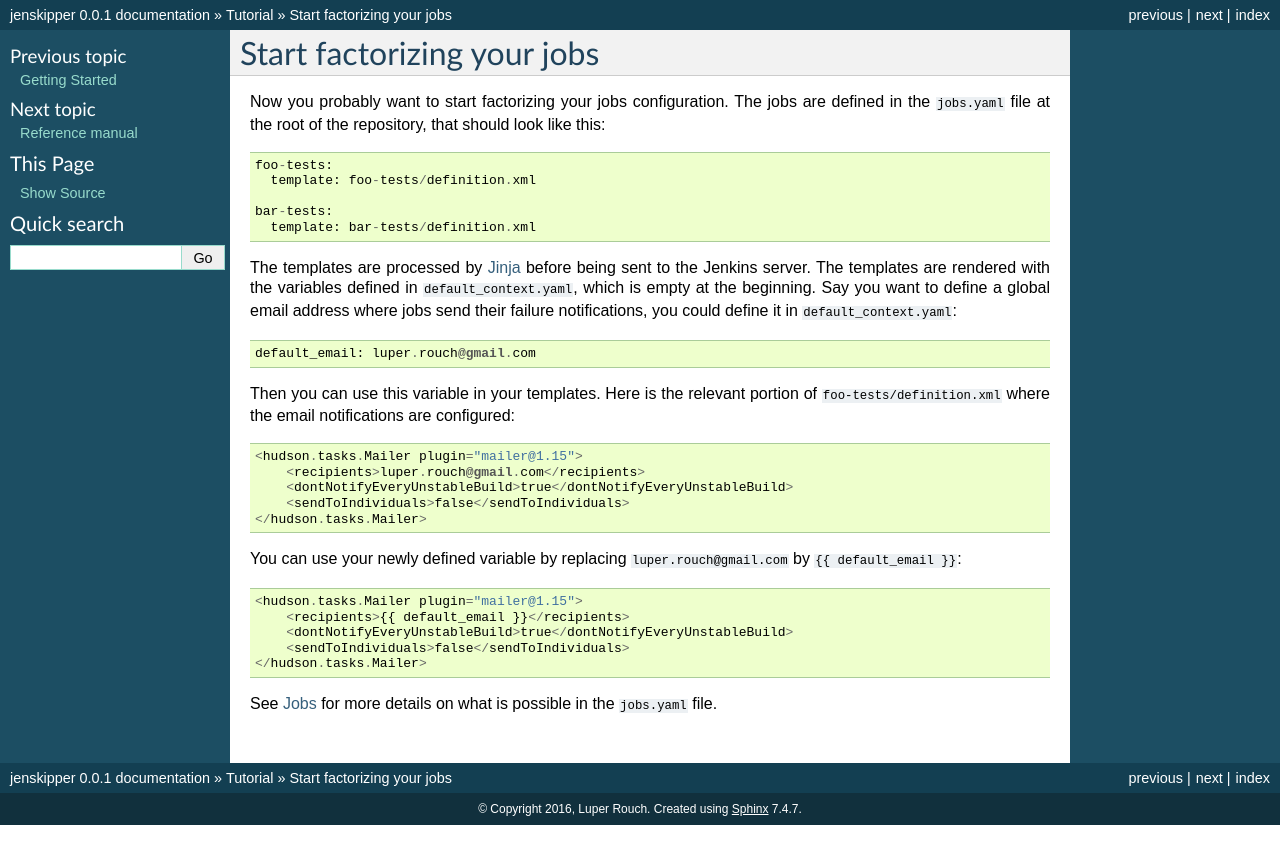
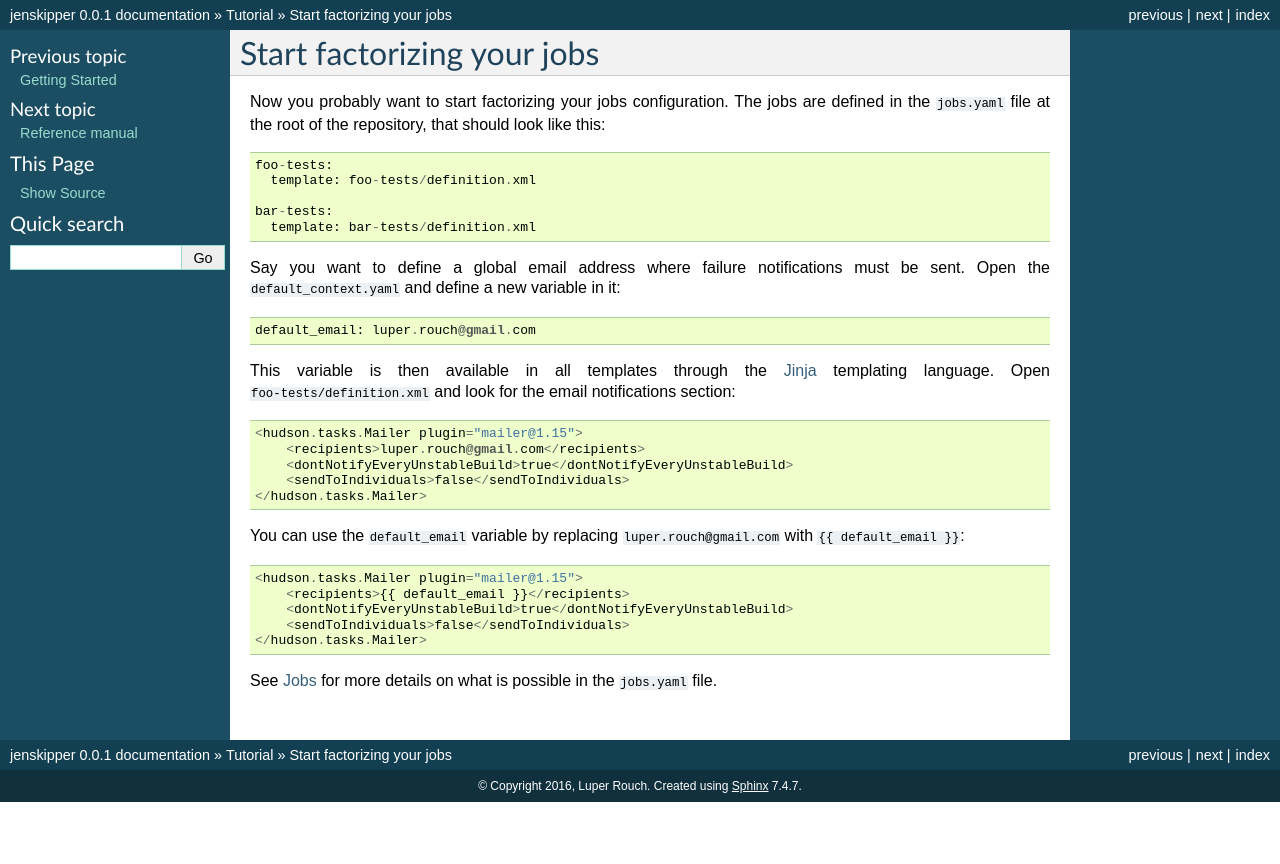
Before and after one commit to flupke/jenskipper, a Sphinx documentation site: the page built from doc/factorizing_jobs.rst, in a window 1280 px wide. Shown: the top 864 px of the page. Built offline with Sphinx 7.4.7, drawn with Linux system fonts in a browser that asks for light colours.

Commit message:
doc: rewrote factorizing_jobs

```diff
--- a/doc/factorizing_jobs.rst
+++ b/doc/factorizing_jobs.rst
@@ -11,16 +11,14 @@ repository, that should look like this::
     bar-tests:
       template: bar-tests/definition.xml
 
-The templates are processed by `Jinja <http://jinja.pocoo.org/>`_ before being
-sent to the Jenkins server. The templates are rendered with the variables
-defined in ``default_context.yaml``, which is empty at the beginning. Say you
-want to define a global email address where jobs send their failure
-notifications, you could define it in ``default_context.yaml``::
+Say you want to define a global email address where failure notifications must
+be sent. Open the ``default_context.yaml`` and define a new variable in it::
 
     default_email: luper.rouch@gmail.com
 
-Then you can use this variable in your templates. Here is the relevant portion
-of ``foo-tests/definition.xml`` where the email notifications are configured::
+This variable is then available in all templates through the `Jinja
+<http://jinja.pocoo.org/>`_ templating language. Open
+``foo-tests/definition.xml`` and look for the email notifications section::
 
     <hudson.tasks.Mailer plugin="mailer@1.15">
         <recipients>luper.rouch@gmail.com</recipients>
@@ -28,8 +26,8 @@ of ``foo-tests/definition.xml`` where the email notifications are configured::
         <sendToIndividuals>false</sendToIndividuals>
     </hudson.tasks.Mailer>
 
-You can use your newly defined variable by replacing ``luper.rouch@gmail.com``
-by ``{{ default_email }}``::
+You can use the ``default_email`` variable by replacing
+``luper.rouch@gmail.com`` with ``{{ default_email }}``::
 
     <hudson.tasks.Mailer plugin="mailer@1.15">
         <recipients>{{ default_email }}</recipients>
--- a/doc/getting_started.rst
+++ b/doc/getting_started.rst
@@ -49,7 +49,7 @@ Overview of the imported directory
 ----------------------------------
 
 jobs.yaml
-    The list of jobs that are managed by jenskipper.
+    The list of jobs that are managed by jenskipper; see :doc:`jobs`.
 
 default_context.yaml
     The variables available to all templates.
```
